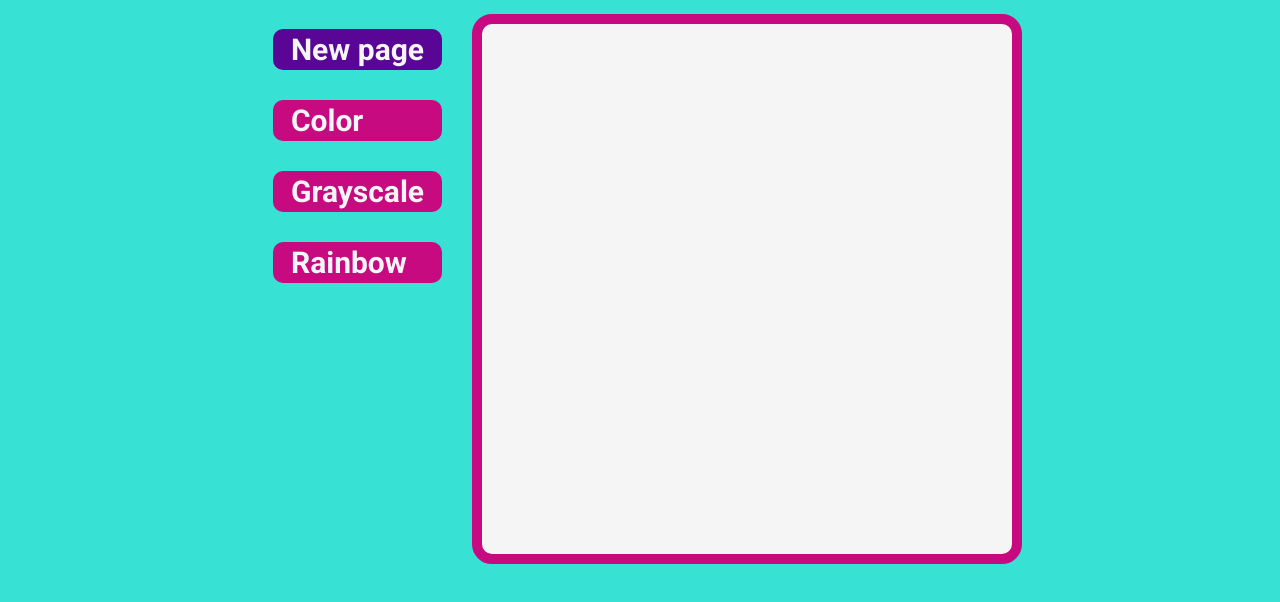
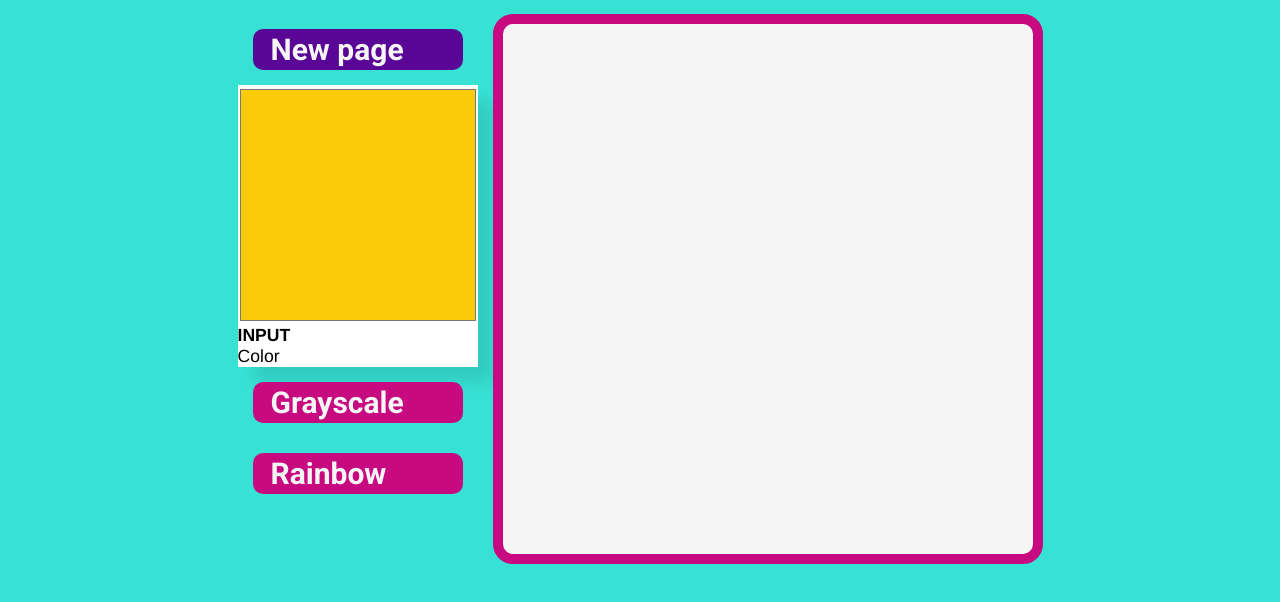
Before and after one commit to marwels/Etch-a-Sketch, a plain HTML site: page index.html in a window 1280 px wide. Shown: the part 116-718 px from the top of the page. Drawn offline with Linux system fonts and the light colour scheme; a web font is replaced by a local one.

Commit message:
add and style color input

```diff
--- a/index.html
+++ b/index.html
@@ -21,14 +21,19 @@
     <div id="buttonsAndContainer">
         <div id="buttons">
             <button id="new" onclick="newCanva()">New page</button>
-            <button id="color">Color</button>
+            <div id="colorSwitcher">
+                <input type="color" id="color" name="color" value="#FBCB0A">
+                <div class="colorInfo">
+                    <h1>INPUT</h1>
+                    <h2>Color</h2>
+                </div>
+            </div>
             <button id="gray">Grayscale</button>
             <button id="rainbow">Rainbow</button>
         </div>
         <div id="container">
         </div>
     </div>
-
 </body>
 
 </html>
--- a/style.css
+++ b/style.css
@@ -23,7 +23,7 @@ flex-direction: column;
     padding: 0px;
 }
 
-h1 {
+#title>h1 {
 font-family: 'Palanquin Dark', sans-serif;
 padding: 15px;
 font-size: 70px;
@@ -78,3 +78,35 @@ button {
     background-color: #590696;
     border: solid #590696;
 }
+
+#colorSwitcher{
+  background: white;
+  box-shadow: 1em 1em 1em rgba(0, 0, 0, .1);
+  display: flex;
+  flex-direction: column;
+}
+
+#colorSwitcher .info{
+  padding: 1em;
+}
+
+#colorSwitcher h1, #colorSwitcher h2 {
+  margin: 0;
+  font: 2.2vh Helvetica-Neue, Helvetica, sans-serif;
+}
+
+#colorSwitcher h1 {
+    font-weight: bold;
+}
+
+input[type="color"] {
+  appearance: none;
+  -moz-appearance: none;
+  -webkit-appearance: none;
+  background: none;
+  border: 0;
+  cursor: pointer;
+  height: 15em;
+  padding: 0;
+  width: 15em;
+}
```
